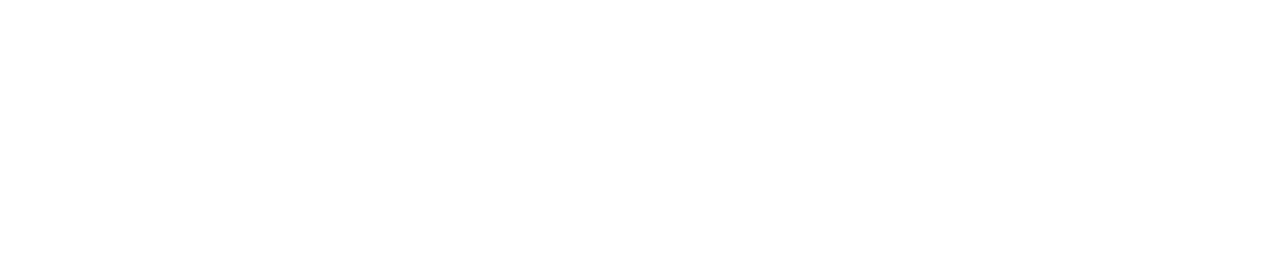
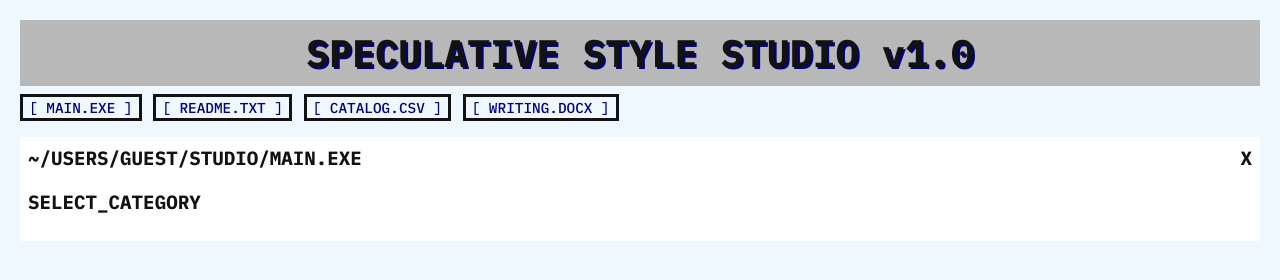
Before and after one commit to trist-nko/speculative-studio, a plain HTML site: page index.html in a window 1280 px wide. Drawn offline with Linux system fonts and the light colour scheme.

Commit message:
header, nav and start of main window

```diff
--- a/index.html
+++ b/index.html
@@ -4,9 +4,42 @@
     <meta charset="UTF-8" />
     <meta name="viewport" content="width=device-width, initial-scale=1.0" />
     <link rel="stylesheet" href="style.css" />
+    <link rel="preconnect" href="https://fonts.googleapis.com" />
+    <link rel="preconnect" href="https://fonts.gstatic.com" crossorigin />
+    <link
+      href="https://fonts.googleapis.com/css2?family=IBM+Plex+Mono:ital,wght@0,100;0,200;0,300;0,400;0,500;0,600;0,700;1,100;1,200;1,300;1,400;1,500;1,600;1,700&family=IBM+Plex+Sans:ital,wght@0,100..700;1,100..700&family=Inconsolata:wght@200..900&display=swap"
+      rel="stylesheet"
+    />
     <title>Speculative Style Studio</title>
   </head>
   <body>
+    <header>
+      <h1>SPECULATIVE STYLE STUDIO v1.0</h1>
+    </header>
+
+    <!-- NAV BAR ELEMENT -->
+    <div class="nav-bar">
+      <button class="nav-item" href="#">[ MAIN.EXE ]</button>
+      <button class="nav-item" href="#readme">[ README.TXT ]</button>
+      <button class="nav-item" href="#catalog">[ CATALOG.CSV ]</button>
+      <button class="nav-item" href="#writing">[ WRITING.DOCX ]</button>
+    </div>
+
+    <!-- MAIN WINDOW ELEMENT -->
+    <div class="main-window">
+      <div class="title-bar">
+        <span class="window-title">~/USERS/GUEST/STUDIO/MAIN.EXE </span>
+        <span class="x-close">X</span>
+      </div>
+
+      <!-- MAIN WINDOW CONTENT -->
+      <div class="window-content">
+        <div class="split-view">
+          <div class="avatar-box"></div>
+          <p>SELECT_CATEGORY</p>
+        </div>
+      </div>
+    </div>
     <script src="script.js"></script>
   </body>
 </html>
--- a/style.css
+++ b/style.css
@@ -0,0 +1,56 @@
+:root {
+  /* Main Colors */
+  --bg-color: aliceblue;
+  --window-background-color: #fff;
+  --text-main-color: #121212;
+  --text-alt-color: #000080;
+  --border-color: #b8b8b8;
+
+  /* Font Families */
+  --header-font: "IBM Plex Mono";
+  --long-text-font: "IBM Plex Sans";
+}
+
+body {
+  background-color: var(--bg-color);
+  color: var(--text-main-color);
+  font-family: var(--header-font);
+  font-size: 1.2rem;
+  margin: 20px;
+}
+
+header {
+  margin: 0;
+  padding: 0;
+  background-color: var(--border-color);
+  text-align: center;
+  box-sizing: border-box;
+}
+
+h1 {
+  margin: 0;
+  padding: 8px;
+  text-shadow: 2px 2px 0px var(--text-alt-color);
+}
+
+button {
+  background-color: var(--bg-color);
+  border: 3px solid var(--text-main-color);
+  font: var(--header-font);
+  font-size: 0.9rem;
+  font-weight: 500;
+  color: var(--text-alt-color);
+  margin-top: 8px;
+}
+
+.main-window {
+  font-weight: 800;
+  background-color: var(--window-background-color);
+  padding: 8px;
+  margin-top: 16px;
+}
+
+.title-bar {
+  display: flex;
+  justify-content: space-between;
+}
```
Also changed, not shown: geminiref.html (added).
